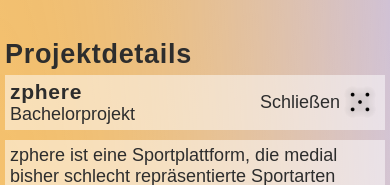
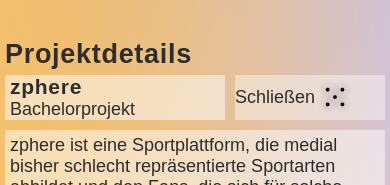
Before and after one commit to larsobist/larsobist.github.io, a Vue app: page / in a window 390 px wide. Both pictures are taken after a click on the element 48 px from the left and 3979 px from the top of the page. Shown: the part 3830-4015 px from the top of the page. Built offline with nearby package versions, Linux system fonts and the light colour scheme.

Commit message:
buttons main structure

```diff
--- a/src/components/Detail.vue
+++ b/src/components/Detail.vue
@@ -33,13 +33,16 @@
 <template>
   <div v-if="selectedProject" class="displayProject">
     <h2>{{ $t('DETAIL.TITLE') }}</h2>
-    <div class="grid">
-      <div :class="[getAppearanceClass(), 'full-width', 'header']">
-        <div>
+
+    <div class="full-width">
+
+        <div :class="[getAppearanceClass(), 'detail-title']">
           <h3>{{ CONTENT.PROJECTS[selectedProject as ProjectKey].TITLE }}</h3>
           {{ $t('PROJECTS.' + selectedProject + '.CATEGORY') }}
         </div>
-        <div class="close-button" @click="clearSelection">
+
+      <div class="used-tools" >
+        <div :class="[appearance === 'Dark' ? 'button-dark' : 'button-light', 'close-button']" @click="clearSelection">
           {{ $t('DETAIL.CLOSE') }}
           <img :src="appearance === 'Dark' ? CONTENT.CLOSELIGHT : CONTENT.CLOSEDARK" alt="Lightode" class="close-img"/>
         </div>
@@ -71,18 +74,17 @@
         <img v-for="(image, index) in CONTENT.PROJECTS[selectedProject as ProjectKey].TECH" :key="index"
              :class="[getAppearanceClass(), 'tools-img']" :src="image" alt="Logo"/>
       </div>
-
       <div class="buttons" >
-        <div v-if="CONTENT.PROJECTS[selectedProject as ProjectKey].VIDEOLINK!=''" :class="[getAppearanceClass()]" class="button">
+        <div v-if="CONTENT.PROJECTS[selectedProject as ProjectKey].VIDEOLINK!=''" :class="[appearance === 'Dark' ? 'button-dark' : 'button-light', 'button']">
           <a :href="CONTENT.PROJECTS[selectedProject as ProjectKey].VIDEOLINK" target="_blank">{{ $t('DETAIL.VIDEO') }}</a>
         </div>
-        <div v-if="CONTENT.PROJECTS[selectedProject as ProjectKey].DOCULINK!=''" :class="[getAppearanceClass()]" class="button">
+        <div v-if="CONTENT.PROJECTS[selectedProject as ProjectKey].DOCULINK!=''" :class="[appearance === 'Dark' ? 'button-dark' : 'button-light', 'button']">
           <a :href="CONTENT.PROJECTS[selectedProject as ProjectKey].DOCULINK" target="_blank">{{ $t('DETAIL.DOCU') }}</a>
         </div>
-        <div v-if="CONTENT.PROJECTS[selectedProject as ProjectKey].GITHUBLINK!=''" :class="[getAppearanceClass()]" class="button">
+        <div v-if="CONTENT.PROJECTS[selectedProject as ProjectKey].GITHUBLINK!=''" :class="[appearance === 'Dark' ? 'button-dark' : 'button-light', 'button']">
           <a :href="CONTENT.PROJECTS[selectedProject as ProjectKey].GITHUBLINK" target="_blank">{{ $t('DETAIL.GITHUB') }}</a>
         </div>
-        <div v-if="CONTENT.PROJECTS[selectedProject as ProjectKey].LIVELINK!=''" :class="[getAppearanceClass()]" class="button">
+        <div v-if="CONTENT.PROJECTS[selectedProject as ProjectKey].LIVELINK!=''" :class="[appearance === 'Dark' ? 'button-dark' : 'button-light', 'button']">
           <a :href="CONTENT.PROJECTS[selectedProject as ProjectKey].LIVELINK" target="_blank">{{ $t('DETAIL.LIVEDEMO') }}</a>
         </div>
       </div>
@@ -107,20 +109,42 @@
 }
 
 .full-width {
-  grid-column: span 7;
   display: flex;
-
   padding: 5px;
 }
 
-.header{
-  justify-content: space-between;
+.detail-title{
+  margin-right: 10px;
+  width: 100%;
+  padding-left: 5px;
 }
 
 .close-button {
+  width: 150px;
   display: flex;
   align-items: center;
   cursor: pointer;
+}
+
+.close-button-light {
+  background-color: rgba(255, 255, 255, 0.4);
+}
+
+.close-button-dark {
+  background-color: rgba(0, 0, 0, 0.4);
+}
+
+.close-button-light:hover {
+  background-color: rgba(255, 255, 255, 0.7);
+}
+
+.close-button-dark:hover {
+  background-color: rgba(0, 0, 0, 0.7);
+}
+
+.close-button:hover {
+  transform: scale(1.02);
+  transition: transform 0.3s ease;
 }
 
 .close-img {
@@ -154,9 +178,35 @@
 }
 
 .button {
-  height: 75px;
   margin-right: 10px;
   width: 100%;
+  cursor: pointer;
+}
+
+.button-light {
+  background-color: rgba(255, 255, 255, 0.4);
+}
+
+.button-dark {
+  background-color: rgba(0, 0, 0, 0.4);
+}
+
+.button-light:hover {
+  background-color: rgba(255, 255, 255, 0.7);
+}
+
+.button-dark:hover {
+  background-color: rgba(0, 0, 0, 0.7);
+}
+
+.button:hover {
+  transform: scale(1.02);
+  transition: transform 0.3s ease;
+}
+
+.button a {
+  color: unset;
+  text-decoration: none;
 }
 
 @media screen and (max-width: 800px) {
--- a/src/components/Menu.vue
+++ b/src/components/Menu.vue
@@ -36,7 +36,6 @@
   isMenuOpen.value = !isMenuOpen.value;
 };
 
-const getAppearanceClass = () => (appearance.value === 'Dark' ? 'content-dark' : 'content-light');
 </script>
 
 <template>
```
